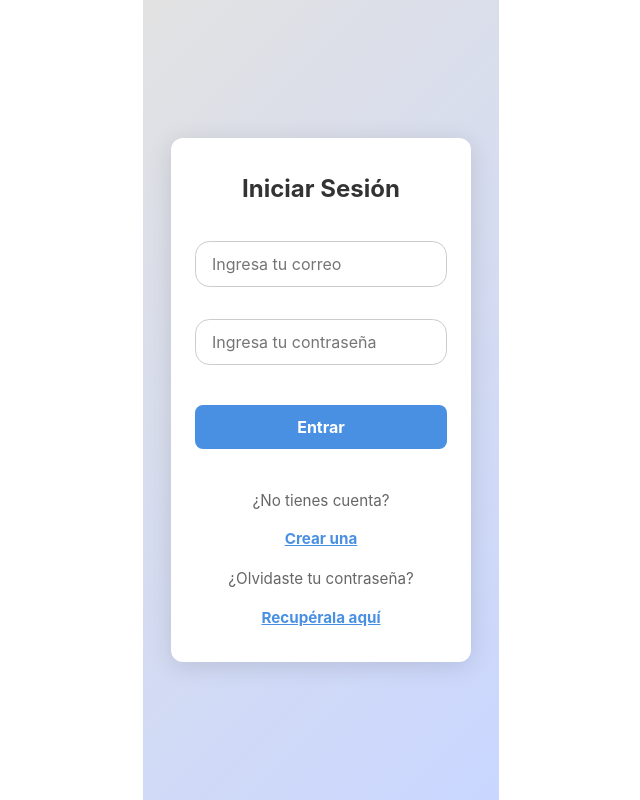
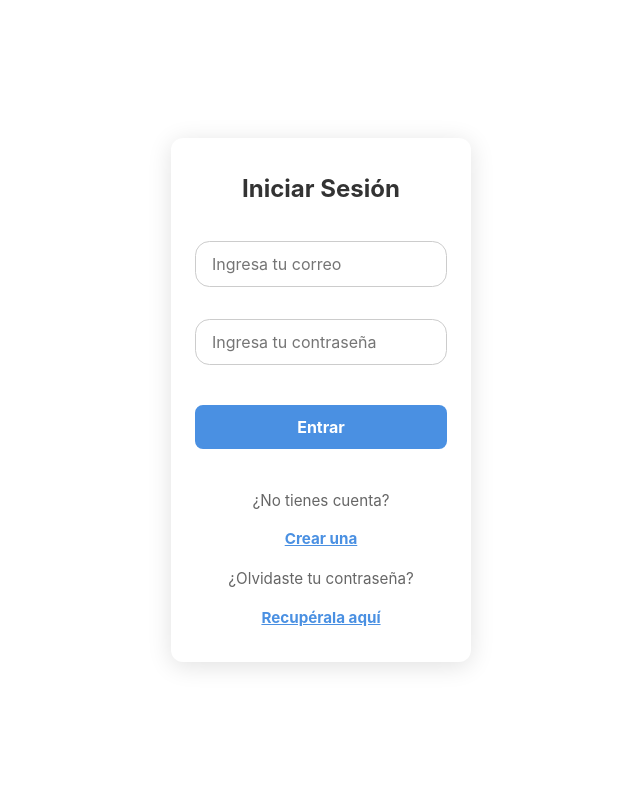
Before and after one commit to luisescobar24/fiorisfront, a React (Vite) app: page / in a window 1280 px wide. Shown: the whole page, without its empty margins (319-959 px from the left). Built offline with nearby package versions, Linux system fonts and the light colour scheme; no server answers.

Commit message:
mejoras en vista

```diff
--- a/src/estilos/signin.css
+++ b/src/estilos/signin.css
@@ -10,7 +10,7 @@ body,
   margin: 0;
   padding: 0;
   font-family: "Segoe UI", Tahoma, Geneva, Verdana, sans-serif;
-  background: linear-gradient(135deg, #e2e2e2, #c9d6ff);
+
   display: flex;
   justify-content: center;
   align-items: center;
```
